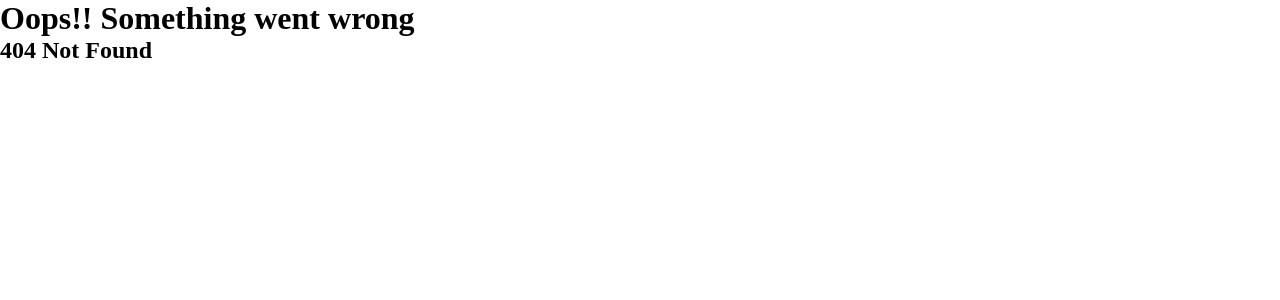
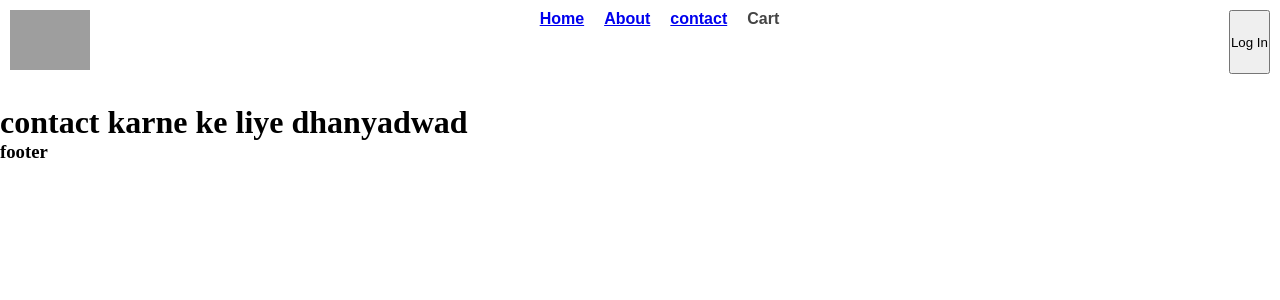
Before and after one commit to sachinkuma1/food-project-react, a React (Vite) app: page /contact in a window 1280 px wide. Before the commit this address had no page. Shown: the top 300 px of the page. Built offline with nearby package versions, Linux system fonts and the light colour scheme; grey boxes are pictures that could not be loaded.

Commit message:
nested routing outlet

```diff
--- a/src/App.js
+++ b/src/App.js
@@ -1,4 +1,4 @@
-import React from "react";
+import React, { Children } from "react";
 import ReactDOM from "react-dom/client";
 import { resList } from "./constant";
 import Title from "./Title";
@@ -7,8 +7,9 @@ import Restaurentcard from "./restaurant_card";
 import Body from "./Body";
 import Footer from "./Footer";
 import About from "./About";
-import { createBrowserRouter, RouterProvider} from "react-router-dom";
+import { createBrowserRouter, RouterProvider, Outlet} from "react-router-dom";
 import Error from "./Error";
+import Contact from "./contact";
 
 
 
@@ -19,7 +20,7 @@ const Applayout=function(){
     // we can use react.fragement inside another another react.fragement
     <>
     <Header/>
-    <Body/>
+    <Outlet/>
     <Footer/>
     </>
 
@@ -28,13 +29,24 @@ const Applayout=function(){
 
 const approuter=createBrowserRouter([
   {
-    path:"/",
+    // path:"/",
     element:<Applayout/>,
-    errorElement:<Error/>
-  },
-  {
-    path:"/About",
-    element:<About/>
+    errorElement:<Error/>,
+    children:[
+      {
+        path:"/About",
+        element:<About/>
+      },
+      {
+        path:"/",
+        element:<Body/>
+      },
+      {
+        path:"/contact",
+        element:<Contact/>
+      }
+
+    ]
   }
 
 ])
--- a/src/Header.js
+++ b/src/Header.js
@@ -19,7 +19,7 @@ import About from "./About";
           <ul>
             <Link to ="/">Home</Link>
             <Link to ="/About">About</Link>
-            <li>Contact</li>
+           <Link to ="/contact">contact</Link>
             <li>Cart</li>
           </ul>
         </div>{
```
Also changed, not shown: src/contact.js (+7 -1 lines).
